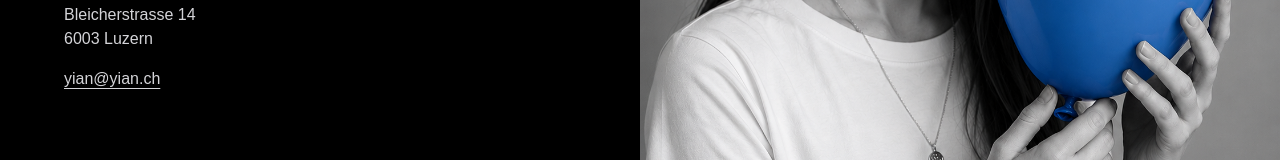
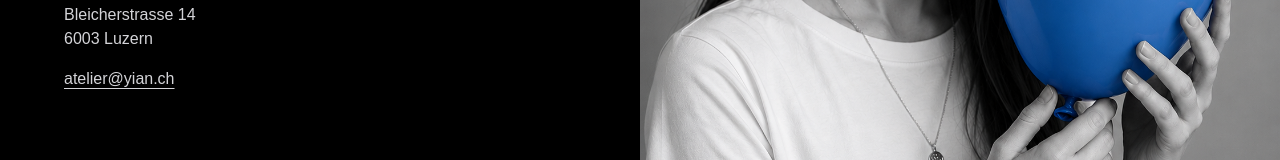
Before and after one commit to Cryptotenor/yian-atelier, a Next.js app: page / in a window 1280 px wide. Shown: the part 520-680 px from the top of the page. Built offline with nearby package versions, Linux system fonts and the light colour scheme.

Commit message:
Update page.tsx

```diff
--- a/app/page.tsx
+++ b/app/page.tsx
@@ -40,7 +40,7 @@ export default function Home() {
                   href="mailto:atelier@yian.ch"
                   className="underline underline-offset-4 hover:text-white"
                 >
-                  yian@yian.ch
+                  atelier@yian.ch
                 </a>
               </p>
             </div>
```
